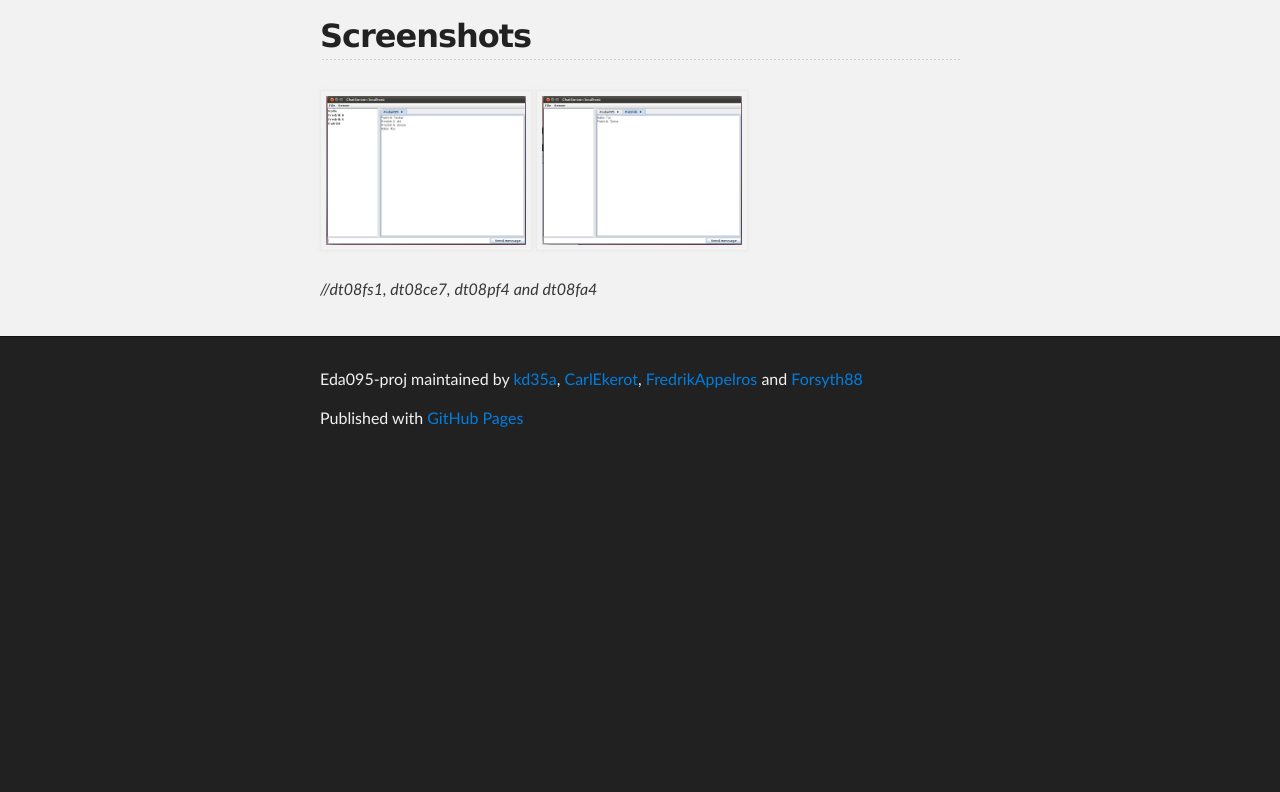
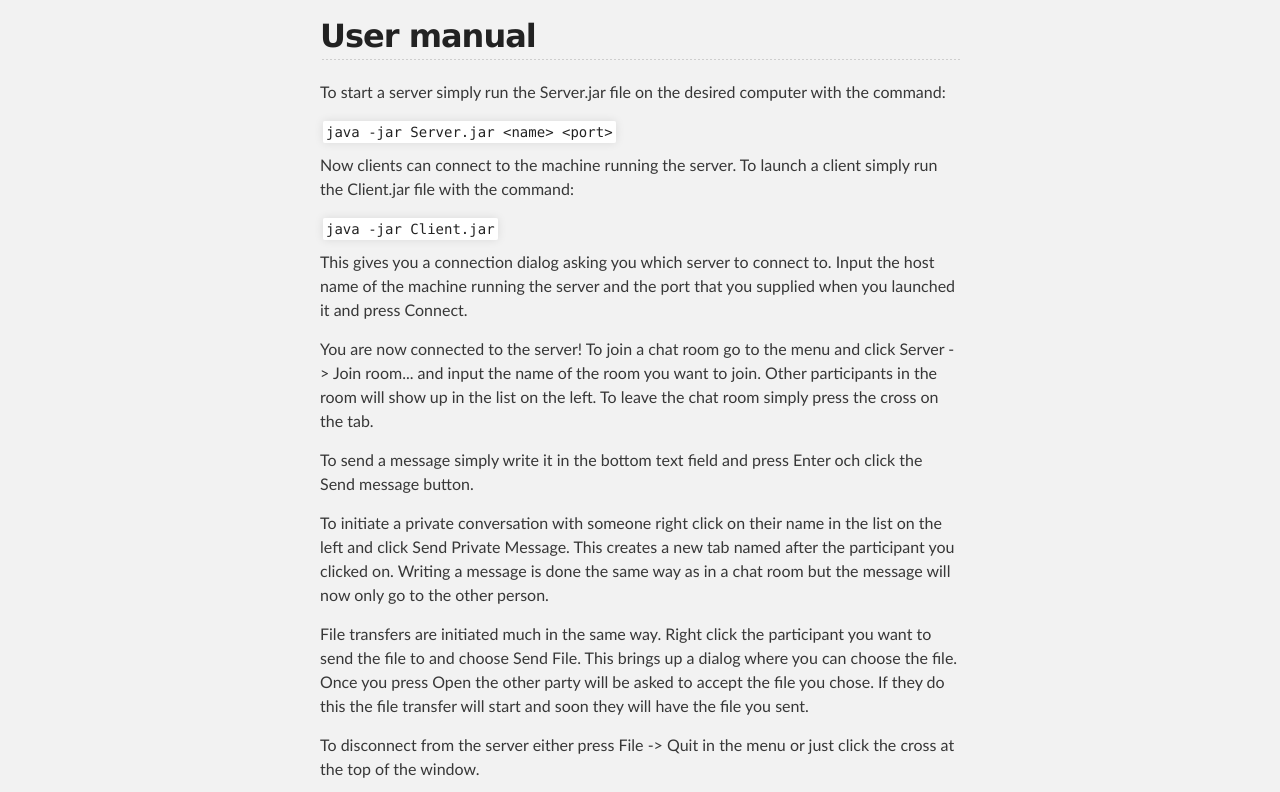
Before and after one commit to kd35a/eda095-proj, a plain HTML site: page index.html in a window 1280 px wide. Shown: the part 748-1540 px from the top of the page. Before the commit the page ends 1213 px from the top, so only its background shows below. Drawn offline with Linux system fonts and the light colour scheme.

Commit message:
Fixed user manual + formatting

```diff
--- a/index.html
+++ b/index.html
@@ -50,6 +50,27 @@ to be done by the <a href="http://code.google.com/p/json-simple/">json-simple</a
 
 to be done by the <a href="http://code.google.com/p/json-simple/">json-simple</a>-projects implementation.
 The JSON-messages are sent over a TCP-connection.</p>
+
+<h2>User manual</h2>
+<p>To start a server simply run the Server.jar file on the desired computer with the command:</p>
+
+<code>java -jar Server.jar &lt;name&gt; &lt;port&gt;</code>
+
+<p>Now clients can connect to the machine running the server. To launch a client simply run the Client.jar file with the command:</p>
+
+<code>java -jar Client.jar</code>
+<p>This gives you a connection dialog asking you which server to connect to. Input the host name of the machine running the server and the port that you supplied when you launched it and press <i>Connect</i>.</p>
+
+<p>You are now connected to the server! To join a chat room go to the menu and click <i>Server -&gt; Join room</i>... and input the name of the room you want to join. Other participants in the room will show up in the list on the left. To leave the chat room simply press the cross on the tab.</p>
+
+<p>To send a message simply write it in the bottom text field and press <i>Enter</i> och click the <i>Send message</i> button.</p>
+
+<p>To initiate a private conversation with someone right click on their name in the list on the left and click <i>Send Private Message</i>. This creates a new tab named after the participant you clicked on. Writing a message is done the same way as in a chat room but the message will now only go to the other person.</p>
+
+<p>File transfers are initiated much in the same way. Right click the participant you want to send the file to and choose <i>Send File</i>. This brings up a dialog where you can choose the file. Once you press <i>Open</i> the other party will be asked to accept the file you chose. If they do this the file transfer will start and soon they will have the file you sent.</p>
+
+<p>To disconnect from the server either press <i>File -&gt; Quit</i> in the menu or just click the cross at the top of the window.</p>
+
 <h2>Screenshots</h2>
 <a href="images/1.png"><img src="images/1_thumb.png" style="width: 200px; height: 149px;" /></a>
 <a href="images/2.png"><img src="images/2_thumb.png" style="width: 200px; height: 149px;"/></a>
```
